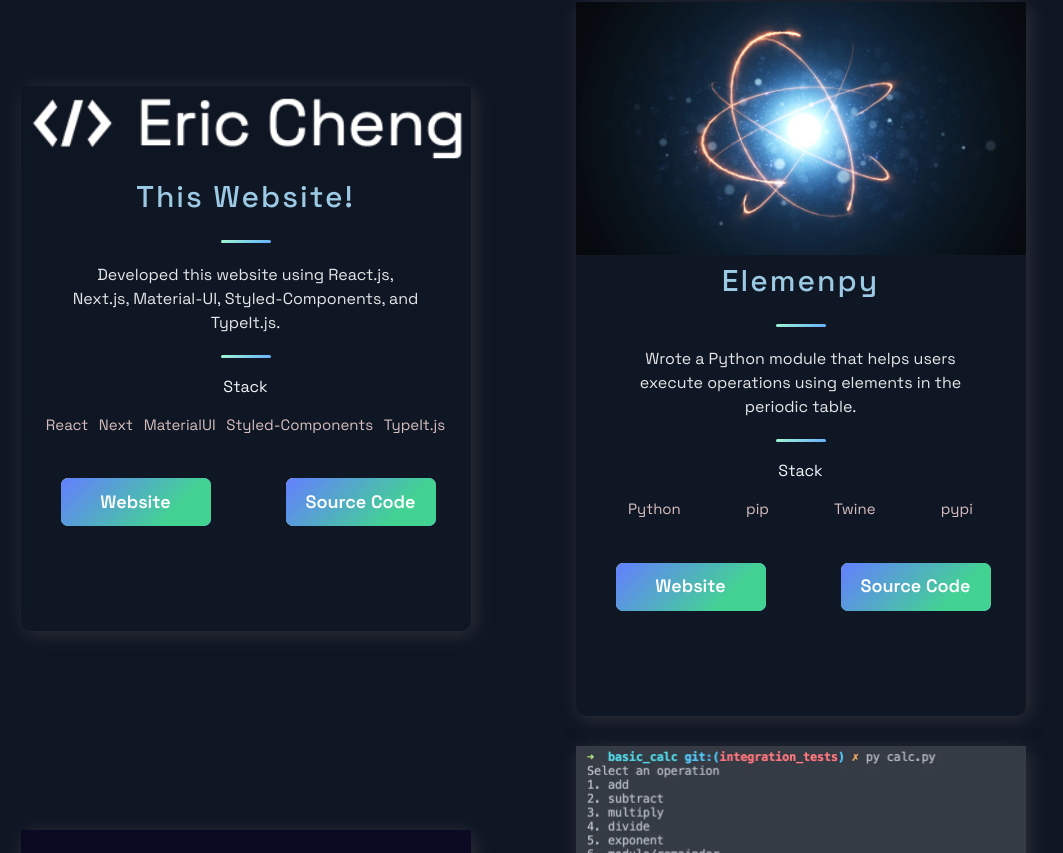
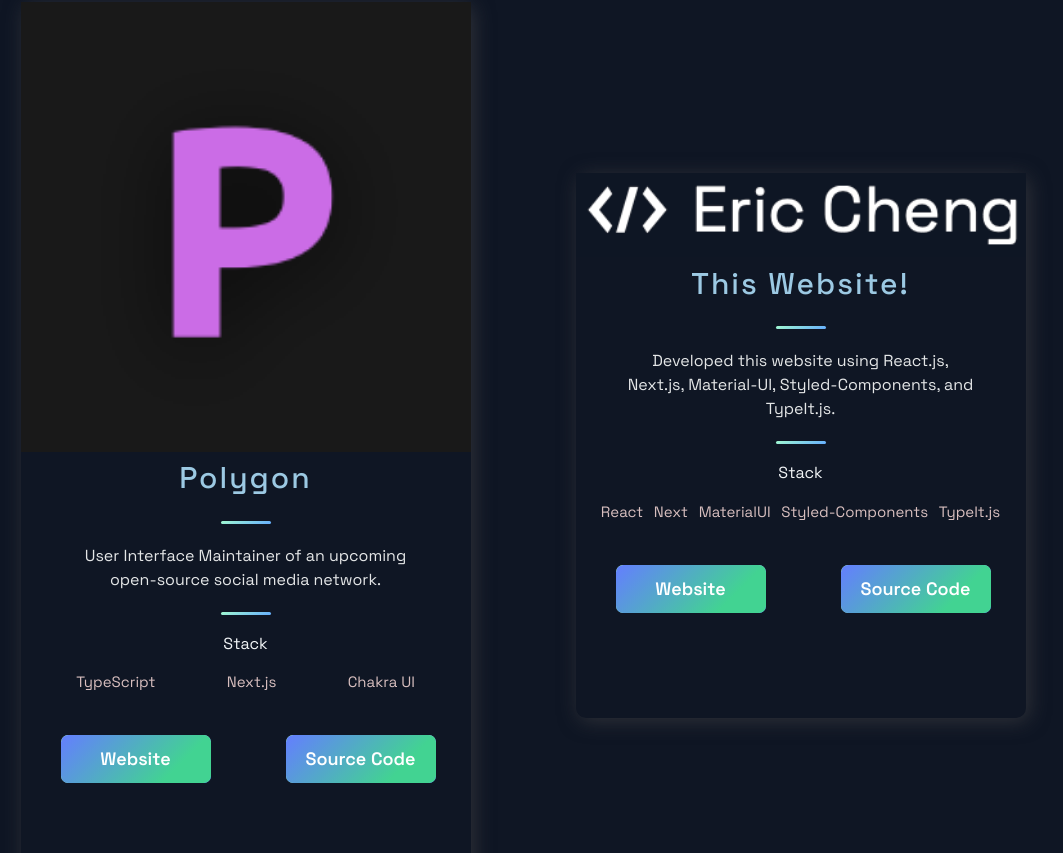
Before and after one commit to import-brain/ericcheng.software, a Next.js app: page /projects in a window 1280 px wide. Shown: the part 1187-2040 px from the top of the page, without its empty margins (117-1180 px from the left). Built offline with nearby package versions, Linux system fonts and the light colour scheme.

Commit message:
add polygon to projects page

```diff
--- a/src/constants/constants.js
+++ b/src/constants/constants.js
@@ -15,6 +15,15 @@ export const projects = [
       tags: ['JavaScript', 'TypeScript', 'Node.js'],
     source: 'https://github.com/faker-js/faker',
     visit: 'https://fakerjs.dev',
+    id: 1,
+  },
+  {
+    title: 'Polygon',
+    description: "User Interface Maintainer of an upcoming open-source social media network.",
+      image: '/images/polygon.png',
+      tags: ['TypeScript', 'Next.js', 'Chakra UI'],
+    source: 'https://github.com/polygon-isecure/ui',
+    visit: 'https://pre-alpha.polygon.am',
     id: 1,
   },
   {
```
Also changed, not shown: public/images/polygon.png (added).
